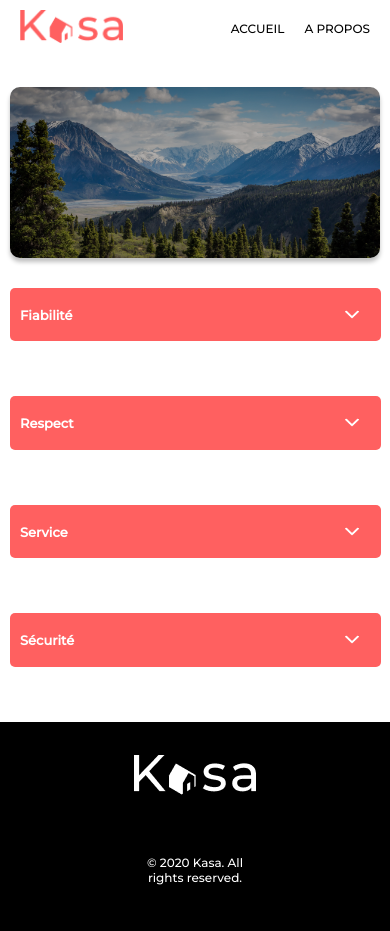
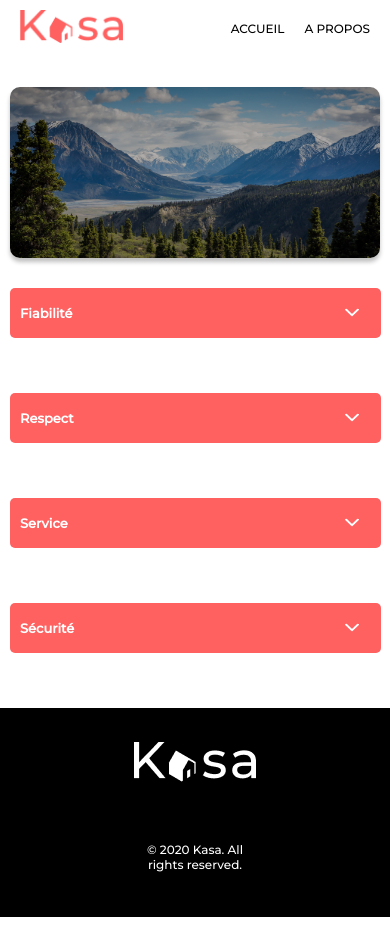
Before and after one commit to Carbone6C/Kasa, a React (Vite) app: page /About in a window 390 px wide. Built offline with nearby package versions, Linux system fonts and the light colour scheme.

Commit message:
Collapse scss

```diff
--- a/src/components/Collapse/_collapse.scss
+++ b/src/components/Collapse/_collapse.scss
@@ -25,6 +25,7 @@
 
     &__toggle-button {
         height: 32px;
+        cursor: pointer;
     }
 
     &__text {
@@ -78,6 +79,7 @@
         &__container {
             padding: 10px 0px 10px 10px;
             border-radius: 5px;
+            max-height: 30px;
         }
         &__toggle-button {
             height: 18px;
```
